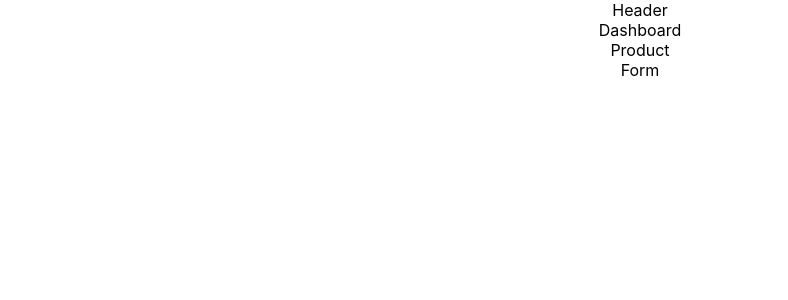
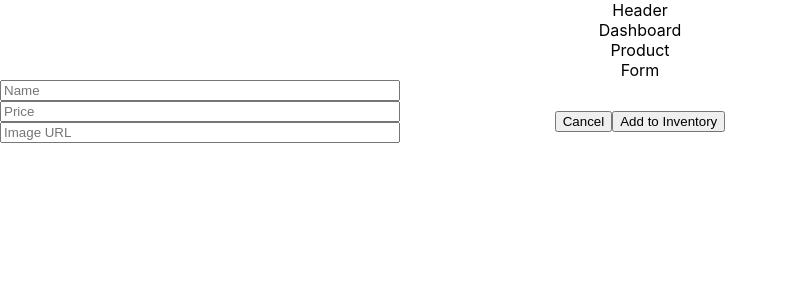
Before and after one commit to BrianDeSplinter/shelfie, a React (Create React App) app: page / in a window 1280 px wide. Shown: the top 300 px of the page, without its empty margins (0-788 px from the left). Built offline with nearby package versions, Linux system fonts and the light colour scheme.

Commit message:
Added input handling

```diff
--- a/src/components/Form/Form.css
+++ b/src/components/Form/Form.css
@@ -0,0 +1,7 @@
+.inputs{
+    display: flex;
+    flex-direction: column;
+    height: 30px;
+    width: 400px;
+
+}
--- a/src/components/Form/Form.js
+++ b/src/components/Form/Form.js
@@ -2,9 +2,60 @@ import React, {Component} from 'react'
 import './Form.css'
 
 class Form extends Component {
+    constructor () {
+        super()
+        this.state = {
+            name: '',
+            price: 0,
+            imgurl: ''
+        }
+    }
+
+    handleNameChange(e) {
+        this.setState({
+            name: e.target.value
+        })
+    }
+
+    handelPriceChange(e) {
+        this.setState({
+            price: e.target.value
+        })
+    }
+
+    handleImageChange(e) {
+        this.setState({
+            imgurl: e.target.value
+        })
+    }
+
+    postNewProduct() {
+
+    }
+
+    cancelInput(){
+        this.setState({
+            name: '',
+            price: 0,
+            imgurl: ''
+        })
+    }
+
+
     render() {
         return(
-            <div>Form</div>
+            <div>
+                <div>Form</div>
+                <div className='inputs'>
+                    <input onChange={(e) => this.handleNameChange(e)} placeholder='Name'/>
+                    <input onChange={(e) => this.handlePriceChange(e)} placeholder='Price'/>
+                    <input onChange={(e) => this.handleImageChange(e)} placeholder='Image URL'/>
+                </div>
+                <div className='buttons'>
+                    <button onClick={()=> this.cancelInput()}>Cancel</button>
+                    <button>Add to Inventory</button>
+                </div>
+            </div>
         )
     }
 }
```
